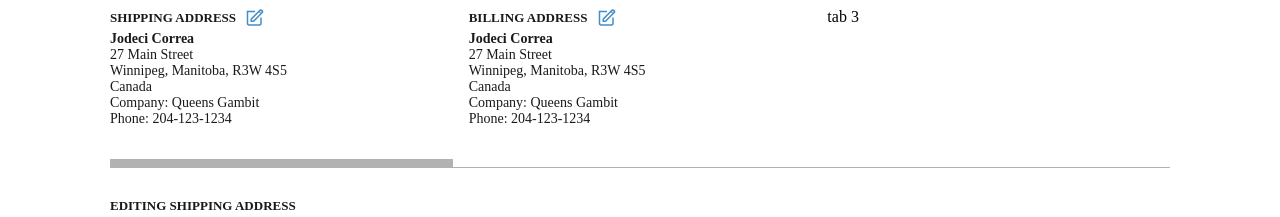
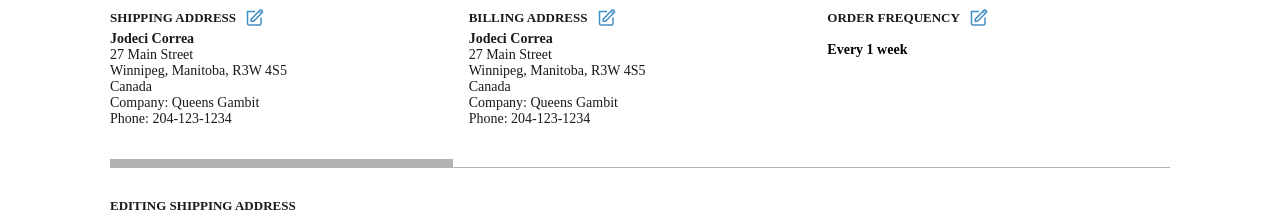
Before and after one commit to kieraenns-boldcommerce/subscriptions-customer-portal, a React (Create React App) app: page / in a window 1280 px wide. Shown: the top 217 px of the page. Built offline with nearby package versions, Linux system fonts and the light colour scheme.

Commit message:
feat: OrderFrequency

```diff
--- /dev/null
+++ b/src/components/FrequencyAndPayment.jsx
@@ -0,0 +1,38 @@
+import PT from "prop-types";
+import styled from "styled-components";
+import OrderFrequency, { OrderFrequencyPropTypes } from "./OrderFrequency";
+
+
+const FrequencyAndPaymentPropTypes = {
+  orderFrequency: PT.shape(OrderFrequencyPropTypes).isRequired,
+  paymentMethod: PT.shape({}).isRequired
+};
+
+const FrequencyAndPaymentDefaultProps = {};
+
+
+const StyledFrequencyAndPayment = styled.div`
+  display: flex;
+  flex-direction: column;
+  justify-content: space-between;
+`;
+
+const FrequencyAndPayment = (props) => {
+  const { orderFrequency } = props;
+  const { options, onSave, showEditButton } = orderFrequency;
+
+  return (
+    <StyledFrequencyAndPayment>
+      <OrderFrequency
+        options={options}
+        onSave={onSave}
+        showEditButton={showEditButton}
+      />
+    </StyledFrequencyAndPayment>
+  );
+};
+
+FrequencyAndPayment.propTypes = FrequencyAndPaymentPropTypes;
+FrequencyAndPayment.defaultProps = FrequencyAndPaymentDefaultProps;
+
+export default FrequencyAndPayment;
--- /dev/null
+++ b/src/components/OrderFrequency.jsx
@@ -0,0 +1,94 @@
+import PT from "prop-types";
+import { Button, SelectField } from "@boldcommerce/stacks-ui";
+import TitleWithEditButton from "./TitleWithEditButton";
+import styled from "styled-components";
+import { useEffect, useState } from "react";
+
+const OptionsPropTypes = {
+  name: PT.string.isRequired,
+  value: PT.string.isRequired
+};
+
+export const OrderFrequencyPropTypes = {
+  options: PT.arrayOf(PT.shape(OptionsPropTypes)).isRequired,
+  onSave: PT.func.isRequired,
+  showEditButton: PT.bool
+};
+
+const OrderFrequencyDefaultProps = {
+  showEditButton: false
+};
+
+
+const StyledOrderFrequency = styled.div``;
+
+const StyledTitle = styled.div`
+  margin-bottom: 11px;
+`;
+
+const StyledSelect = styled.div`
+  display: flex;
+  align-items: center;
+  justify-content: space-between;
+
+  .frequency-select {
+    margin: 0;
+  }
+`;
+
+const StyledDescription = styled.div`
+  font-weight: 700;
+  font-size: 14px;
+  line-height: 24px;
+`;
+
+const OrderFrequency = (props) => {
+  const { options, showEditButton, onSave } = props;
+
+  const [showSelect, setShowSelect] = useState(false);
+  const [activeOption, setActiveOption] = useState(options[0]);
+  const [activeOptionValue, setActiveOptionValue] = useState(options[0].value);
+
+  useEffect(() => {
+    const matchOption = options.find((option) => option.value === activeOptionValue);
+    setActiveOption(matchOption);
+  }, [activeOptionValue]);
+
+
+  return (
+    <StyledOrderFrequency>
+      <StyledTitle>
+        <TitleWithEditButton
+          title="Order frequency"
+          showEditButton={showEditButton}
+        />
+      </StyledTitle>
+
+      {showSelect ? (
+        <StyledSelect>
+          <SelectField
+            className="frequency-select"
+            value={activeOptionValue}
+            options={options}
+            onChange={(e) => setActiveOptionValue(e.target.value)}
+          />
+          <Button primary onClick={() => {
+            onSave(activeOption);
+            setShowSelect(false);
+          }}>
+            Save
+          </Button>
+        </StyledSelect>
+      ) : (
+        <StyledDescription onClick={() => setShowSelect(true)}>
+          { activeOption.name }
+        </StyledDescription>
+      )}
+    </StyledOrderFrequency>
+  );
+};
+
+OrderFrequency.propTypes = OrderFrequencyPropTypes;
+OrderFrequency.defaultProps = OrderFrequencyDefaultProps;
+
+export default OrderFrequency;
--- a/src/pages/index.jsx
+++ b/src/pages/index.jsx
@@ -4,6 +4,15 @@ import Tabs from "../components/Tabs";
 import Address from "../components/Address";
 import AddressForm from "../components/AddressForm";
 import ProductList from "../components/ProductList";
+import FrequencyAndPayment from "../components/FrequencyAndPayment";
+
+
+const OPTIONS_ORDER_FREQUENCE = [
+  { name: "Every 1 week", value: "every-one-week" },
+  { name: "Every 2 weeks", value: "every-two-weeks" },
+  { name: "Every month", value: "every-month" }
+];
+
 
 const tabs = [
   {
@@ -42,7 +51,21 @@ const tabs = [
     ),
     isActive: false
   },
-  { content: "tab 3", isActive: false }
+  {
+    content: (
+      <FrequencyAndPayment
+        orderFrequency={{
+          options: OPTIONS_ORDER_FREQUENCE,
+          onSave: (value) => {
+            console.log(value);
+          },
+          showEditButton: true
+        }}
+        paymentMethod={{}}
+      />
+    ),
+    isActive: false
+  }
 ];
 
 const products = [
```
